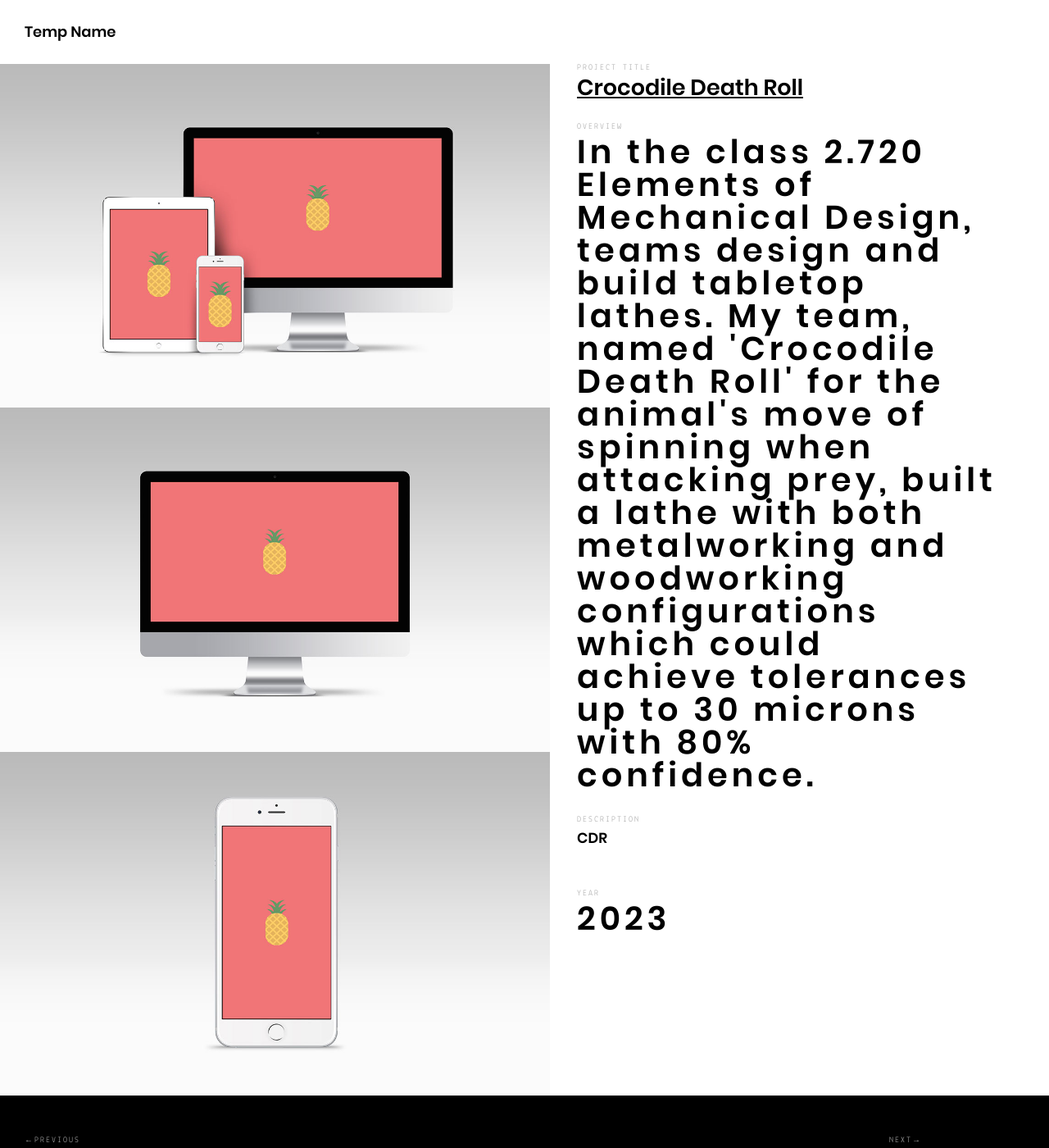
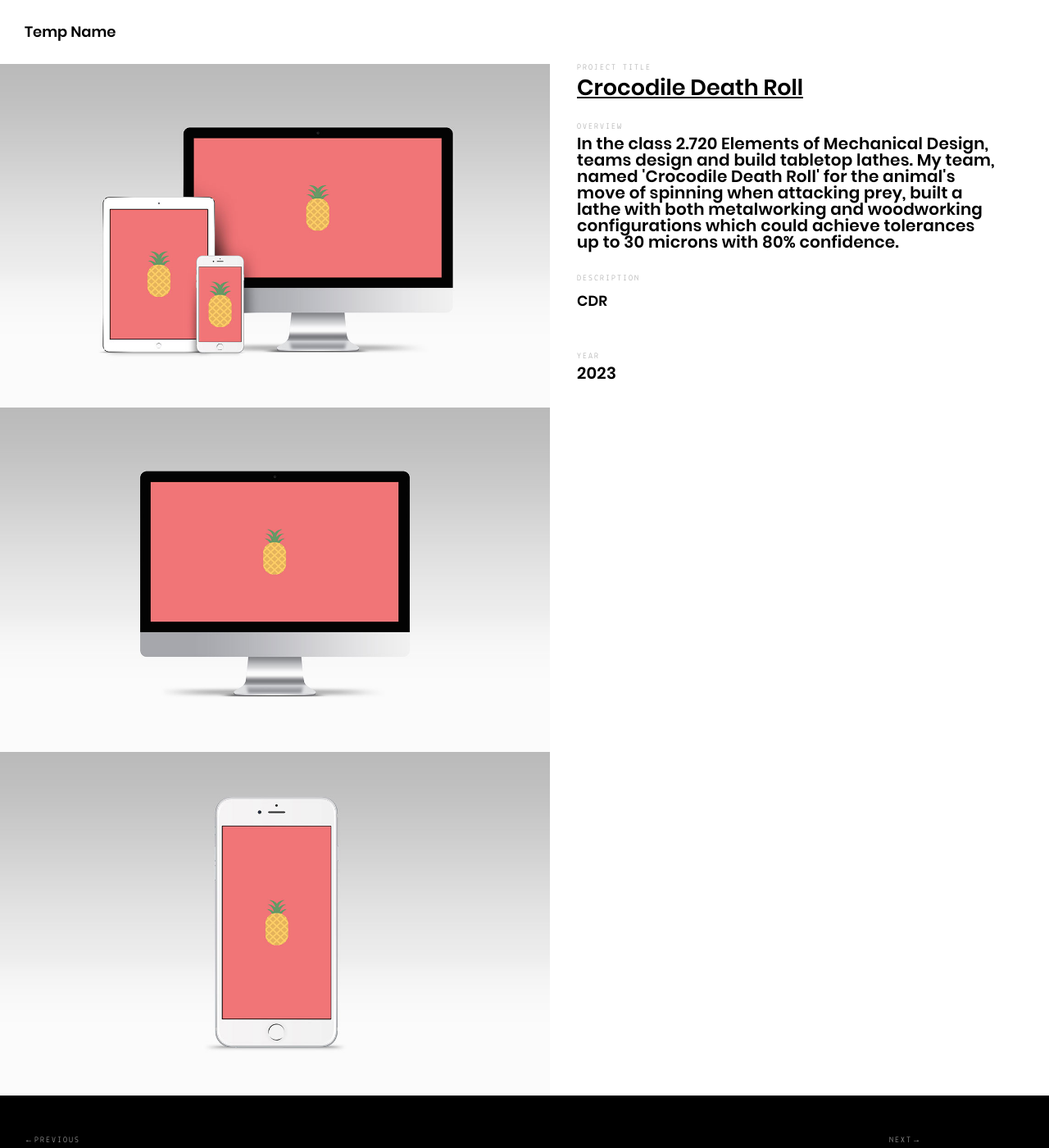
Before and after one commit to amdapoz/portfolio, a Jekyll site: the page built from _posts/projects/2023-06-02-cdr.md, in a window 1280 px wide and 1400 px high. Shown: the whole window at 82% size. Built offline with Jekyll 4.4.1, drawn with Linux system fonts in a browser that asks for light colours.

Commit message:
Update _layout.scss

```diff
--- a/assets/scss/_layout.scss
+++ b/assets/scss/_layout.scss
@@ -219,11 +219,11 @@
 	}
 
 	h3{
-		font-size: 4rem;
+		font-size: 2rem;
 		font-weight: 600;
 		margin: 0;
 		line-height: 1;
-		letter-spacing: 0.5rem;
+		letter-spacing: 0.02rem;
 
 	}
 
@@ -232,7 +232,7 @@
 		font-weight: lighter;
 		line-height: 1.4;
 		letter-spacing: 0.01rem;
-		margin-bottom: 0rem;
+		margin-bottom: 1rem;
 		a {
 			text-decoration: underline;
 		}
```
